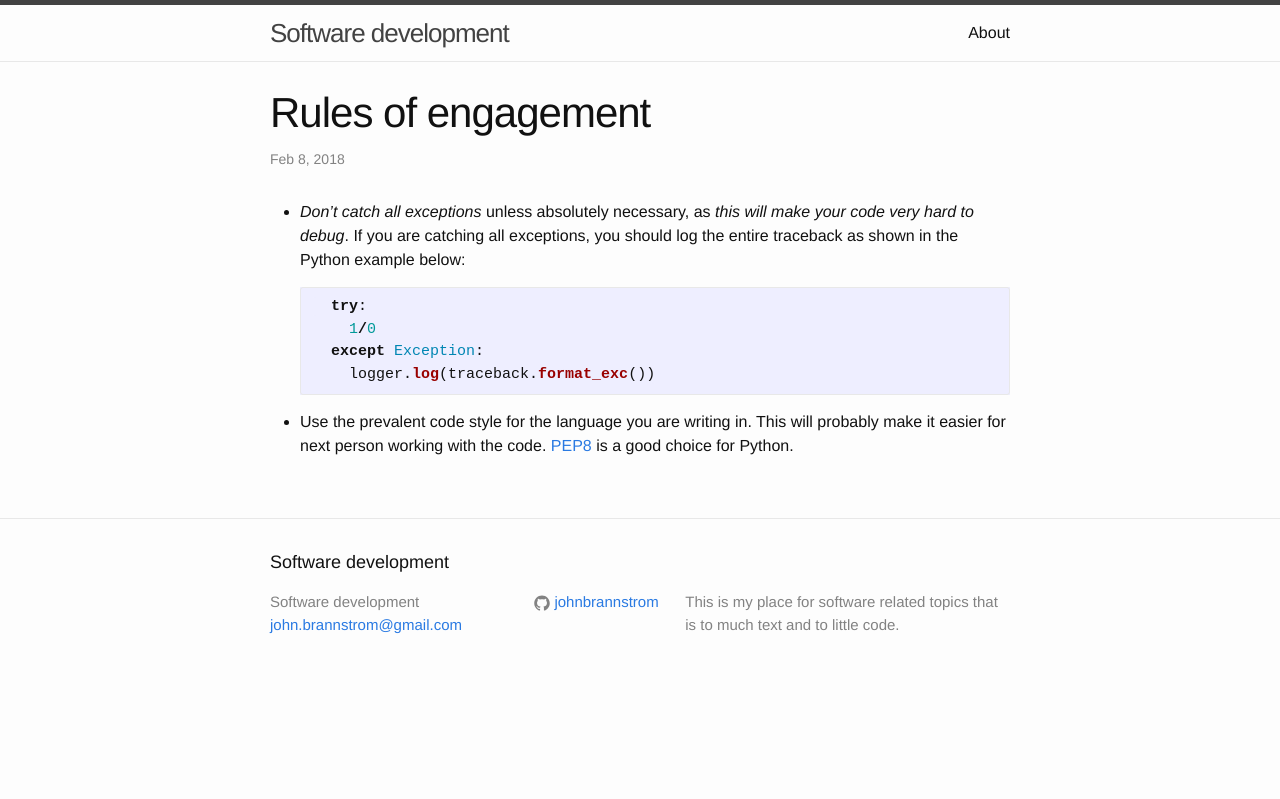
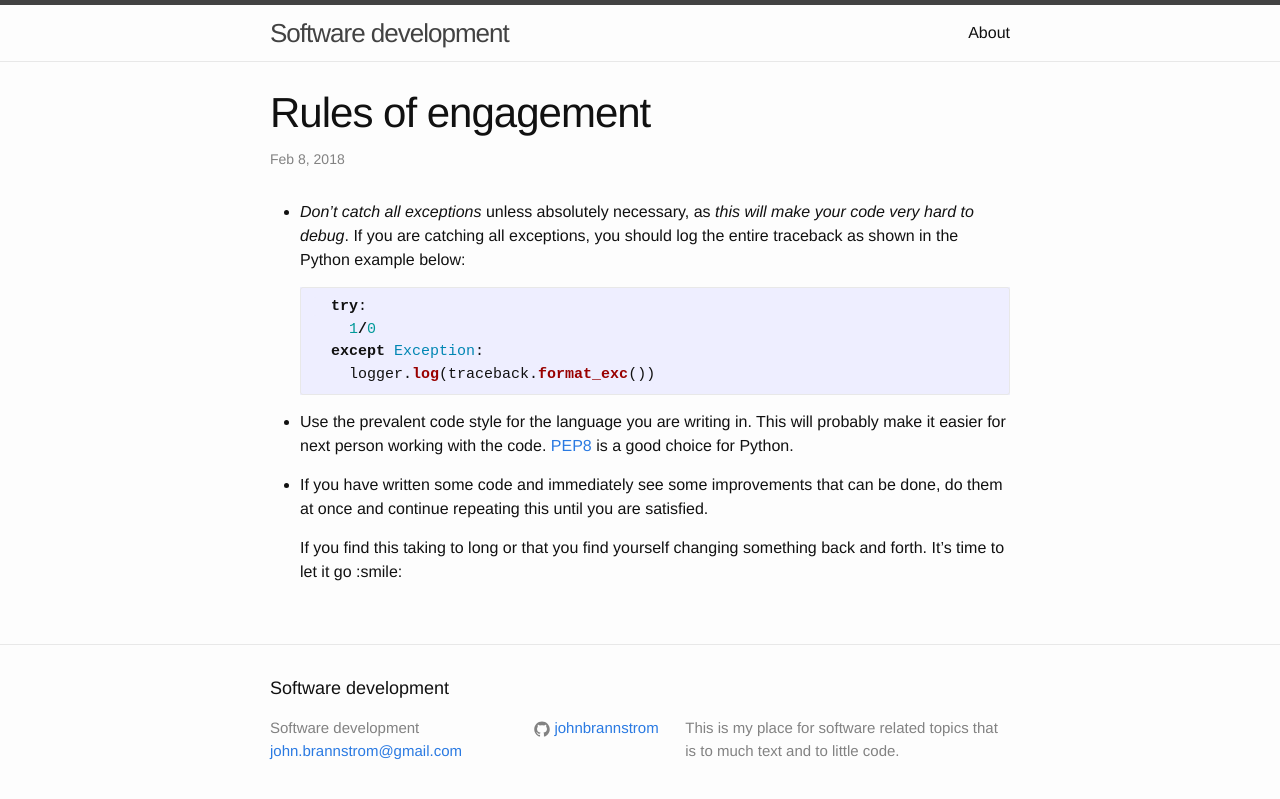
Before and after one commit to johnbrannstrom/johnbrannstrom.github.io, a Jekyll site: the page built from _posts/2018-02-08-rules-of-engagement.markdown, in a window 1280 px wide. Shown: the top 799 px of the page. Built offline with Jekyll 4.4.1, drawn with Linux system fonts in a browser that asks for light colours.

Commit message:
Changes...

```diff
--- a/_posts/2018-02-08-rules-of-engagement.markdown
+++ b/_posts/2018-02-08-rules-of-engagement.markdown
@@ -20,3 +20,9 @@ categories: software
   probably make it easier for next person working with the code.
   [PEP8](https://www.python.org/dev/peps/pep-0008/ "PEP8") is a good choice for
   Python.
+
+* If you have written some code and immediately see some improvements that can
+  be done, do them at once and continue repeating this until you are satisfied.
+
+  If you find this taking to long or that you find yourself changing something
+  back and forth. It's time to let it go :smile:
```
Also changed, not shown: 3 other files.
